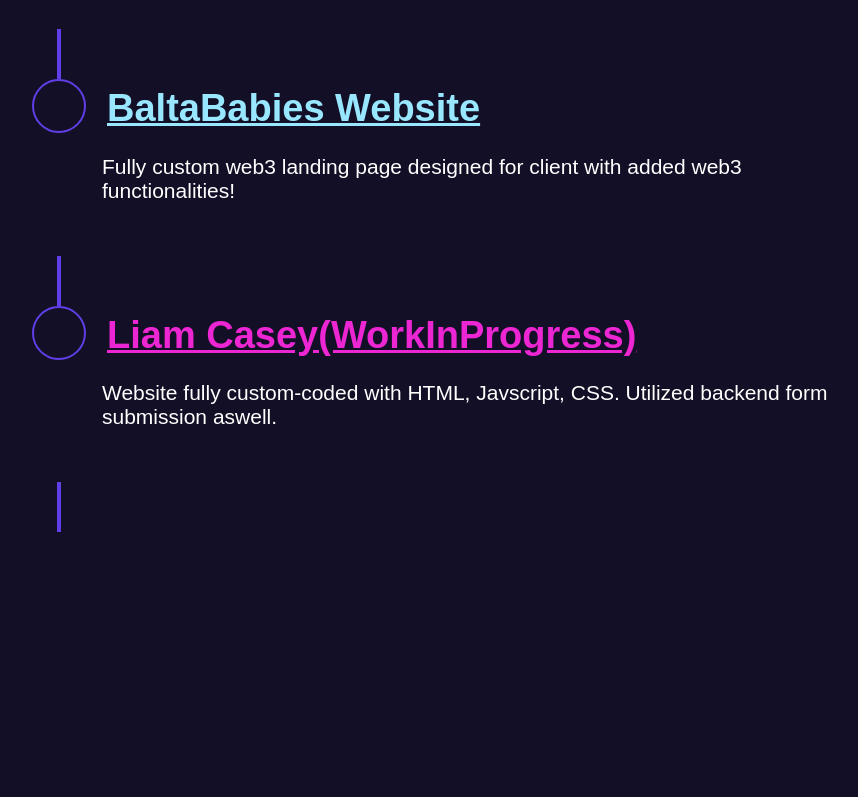
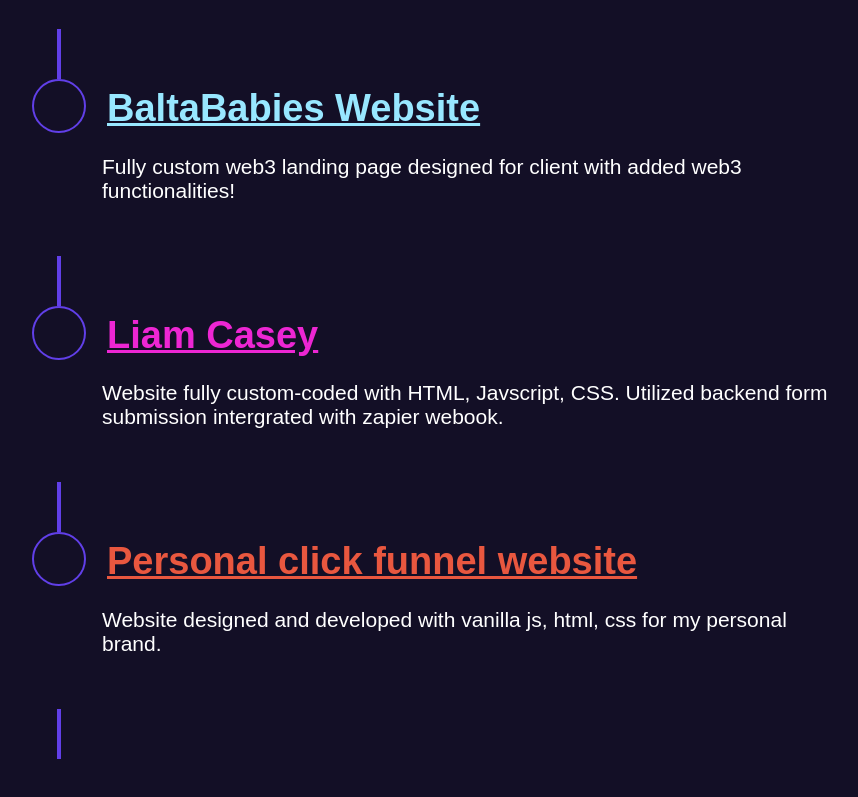
Before and after one commit to slimmsyd/VanillaPortfolio, a plain HTML site: page index.html in a window 1280 px wide. Shown: the part 1994-2791 px from the top of the page, without its empty margins (208-1066 px from the left). Before the commit the page ends 2678 px from the top, so only its background shows below. Drawn offline with Linux system fonts and the light colour scheme.

Commit message:
updated port

```diff
--- a/index.html
+++ b/index.html
@@ -124,30 +124,23 @@
                     <div class = "circle"></div>
 
                     <div>
-                        <h2 ><a href = "https://vercel.com/slimmsyd/liam-casey-landing-page" id = "color2" >Liam Casey(WorkInProgress)</a></h2>
-                        <p>Website fully custom-coded with HTML, Javscript, CSS. Utilized backend form submission aswell. </p>
+                        <h2 ><a href = "https://liam-casey-landing-page.vercel.app/" id = "color2" >Liam Casey</a></h2>
+                        <p>Website fully custom-coded with HTML, Javscript, CSS. Utilized backend form submission intergrated with zapier webook. </p>
                     </div>
 
                 </li>
-                <!-- <li>
-                    <div class = "circle"></div>
 
-                    <div>
-                        <h2 > <a id = "color1" href="https://erc-1155-one.vercel.app/">ERC-1155 Minting Website</a></h2>
-                        <p>I was asked to developd a ERC-1155 token and connect it to the front-end. Tech stacked used in development. Solidity, web3modal, etherJs, hardhat, javascript, and nextjs as the framework.</p>
-                    </div>
-
-                </li>
 
                 <li>
                     <div class = "circle"></div>
 
                     <div>
-                        <h2 ><a id = "color2" href="https://music-player-app-pi.vercel.app/">Music Player App</a> </h2>
-                        <p>Music playlist developed with the goal of chill studying.App was developed in ReactJs. Required to use of json manipulation and excersing objects.</p>
+                        <h2 ><a href = "https://vercel.com/slimmsyd/liam-casey-landing-page" id = "color3" >Personal click funnel website</a></h2>
+                        <p>Website designed and developed with vanilla js, html, css for my personal brand. </p>
                     </div>
 
-                </li> -->
+                </li>
+
             </ul>
 
         </section>
```
